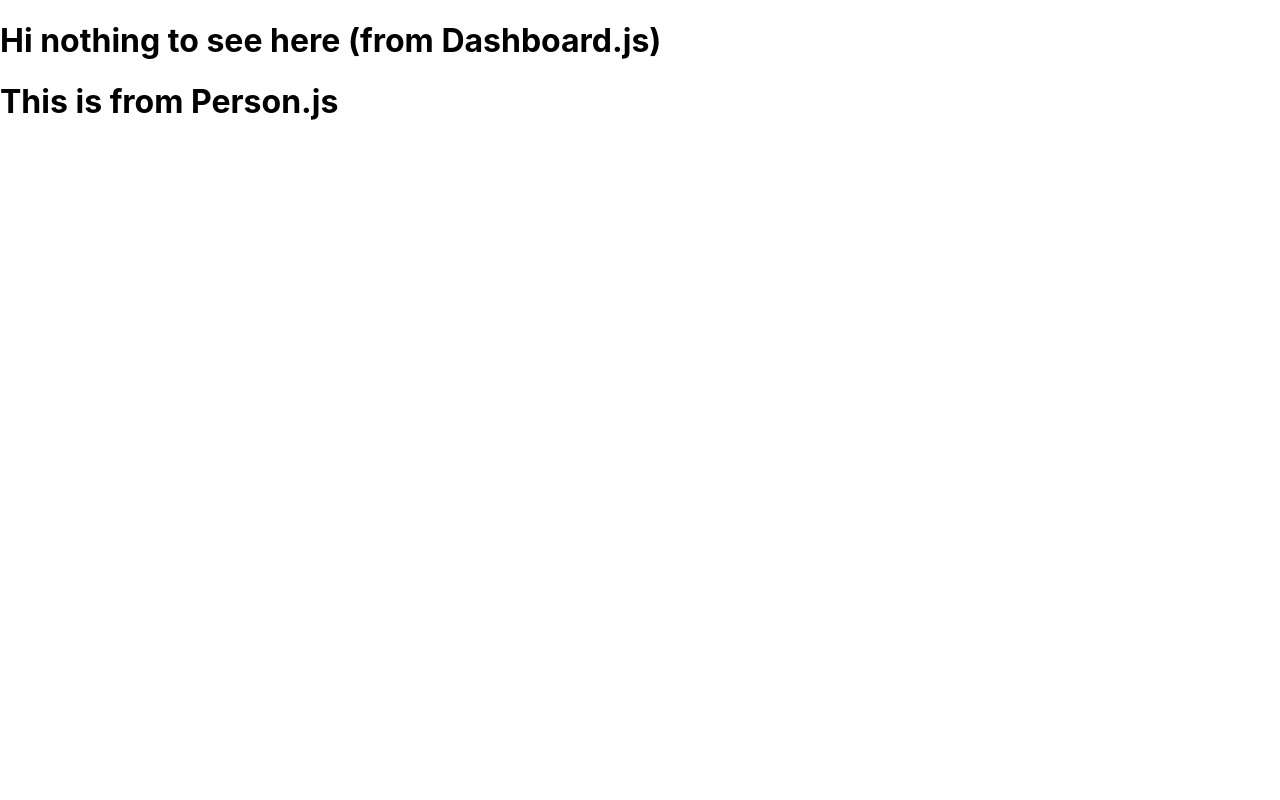
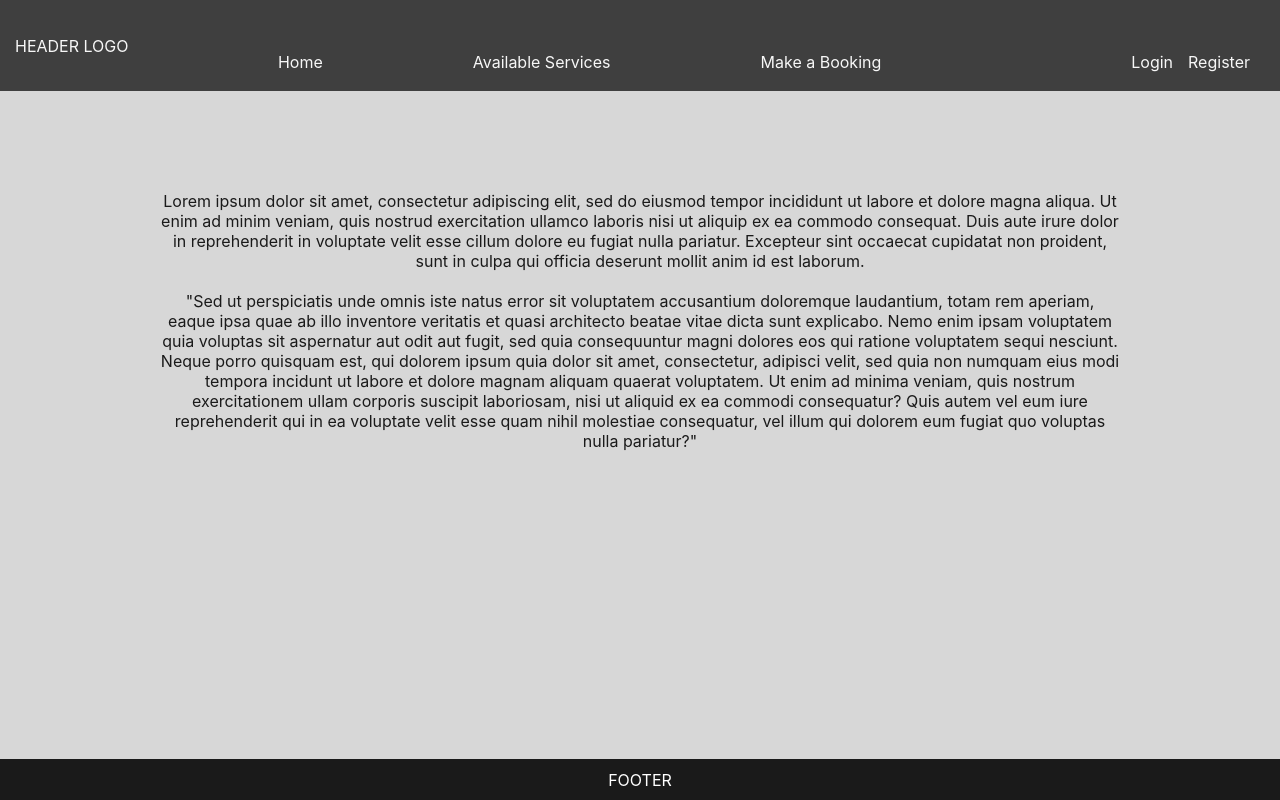
Before and after one commit to RMIT-SEPT/majorproject-2-thurs-18-30-6, a React (Create React App) app in the folder FrontEnd/frontend-react/: page / in a window 1280 px wide. Built offline with nearby package versions, Linux system fonts and the light colour scheme.

Commit message:
Started main webpage. Created and styled.

```diff
--- a/FrontEnd/frontend-react/src/App.css
+++ b/FrontEnd/frontend-react/src/App.css
@@ -36,3 +36,8 @@
     transform: rotate(360deg);
   }
 }
+
+html {
+  background-color: lightgray;
+  opacity: 90%;
+}
--- a/FrontEnd/frontend-react/src/App.js
+++ b/FrontEnd/frontend-react/src/App.js
@@ -1,13 +1,19 @@
 import React from 'react';
-// import logo from './logo.svg';
 import './App.css';
 
-import Dashboard from './components/Dashboard';
+// components
+import Header from './components/header_component/header'
+import Footer from './components/footer_component/footer'
+import Homepage from './components/pages/homepage'
 
 function App() {
   return (
     <div>
-      <Dashboard/>
+      <Header/>
+
+      <Homepage/>
+
+      <Footer/>
     </div>
   );
 }
--- /dev/null
+++ b/FrontEnd/frontend-react/src/assets/footer.css
@@ -0,0 +1,20 @@
+/*
+    CSS file for footer of react website
+    Author: Rodrigo Miguel Rojas (s3784466)
+ */
+.footer{
+    position: fixed;
+    left: 0;
+    bottom: 0;
+    width: 100%;
+    color: white;
+    background: black;
+    height: 40px;
+    border-top: 1px solid black;
+}
+
+.footerText {
+    text-align: center;
+    margin-bottom: 10px;
+    margin-top: 10px;
+}
--- /dev/null
+++ b/FrontEnd/frontend-react/src/assets/header.css
@@ -0,0 +1,61 @@
+/*
+    CSS file for header of react website
+    Author: Rodrigo Miguel Rojas (s3784466)
+ */
+.header {
+    display: block;
+    position: relative;
+    width: 100%;
+    color: white;
+    background: black;
+    height: 90px;
+    opacity: 80%;
+    border-bottom: 1px solid black;
+}
+
+.logo {
+    position: absolute;
+    top: 40%;
+    left: 15px;
+    @include translateY(-40%)
+}
+
+.navbar {
+    position: absolute;
+    top: 40%;
+    right: 15px;
+    @include translateY(-40%);
+}
+
+.list {
+    list-style-type: none;
+}
+
+.mainNav {
+    display: inline-block;
+    margin-right: 150px;
+    line-height: normal;
+}
+
+.loginNav {
+    display: inline-block;
+    margin-right: 15px;
+    margin-left: 100px;
+    line-height: normal;
+}
+
+.registerNav {
+    display: inline-block;
+    margin-right: 15px;
+    line-height: normal;
+}
+
+a {
+    text-decoration: none;
+    color: white;
+}
+
+a:hover {
+    text-decoration: none;
+    color: lightblue;
+}
--- /dev/null
+++ b/FrontEnd/frontend-react/src/assets/homepage.css
@@ -0,0 +1,12 @@
+/*
+    CSS file for homepage of react website
+    Author: Rodrigo Miguel Rojas (s3784466)
+ */
+
+.bodyText {
+    text-align: center;
+    margin-top: 100px;
+    width: 75%;
+    margin-left: auto;
+    margin-right: auto;
+}
--- a/FrontEnd/frontend-react/src/components/Dashboard.js
+++ /dev/null
@@ -1,15 +0,0 @@
-import React, { Component } from 'react'
-import Person from './Persons/Person'
-
-class Dashboard extends Component {
-    render() {
-        return (
-            <div>
-                <h1>Hi nothing to see here (from Dashboard.js)</h1>
-                <Person/>
-            </div>
-        )
-    }
-}
-
-export default Dashboard;
--- a/FrontEnd/frontend-react/src/components/Persons/Person.js
+++ /dev/null
@@ -1,12 +0,0 @@
-import React, { Component } from 'react'
-
-class Person extends Component {
-    render() {
-        return (
-            <div>
-                <h1>This is from Person.js</h1>
-            </div>
-        )
-    }
-}
-export default Person;
--- /dev/null
+++ b/FrontEnd/frontend-react/src/components/footer_component/footer.js
@@ -0,0 +1,22 @@
+/*
+    JS file for footer of react website
+    Author: Rodrigo Miguel Rojas (s3784466)
+ */
+import React, {Component} from 'react';
+import '../../assets/footer.css';
+
+class Footer extends Component {
+    render() {
+        return (
+            <footer className={'footer'}>
+                {/*Component type: to remove when finished*/}
+                <p className={'footerText'}>FOOTER</p>
+
+                {/*Add company details for footer*/}
+
+            </footer>
+        );
+    }
+}
+
+export default Footer;
--- /dev/null
+++ b/FrontEnd/frontend-react/src/components/header_component/header.js
@@ -0,0 +1,33 @@
+/*
+    JS file for header of react website
+    Author: Rodrigo Miguel Rojas (s3784466)
+ */
+import React, {Component} from 'react';
+import '../../assets/header.css';
+
+class Header extends Component {
+    render() {
+        return (
+            <header className={'header'}>
+
+                {/*Div for Website Logo (insert ref to logo image)*/}
+                <div className={'logo'}>
+                    HEADER LOGO
+                </div>
+
+                {/*navbar for website (css later)*/}
+                <nav className={'navbar'}>
+                    <ul className={'list'}>
+                        <li className={'mainNav'}><a href={"/"}> Home </a></li>
+                        <li className={'mainNav'}><a href={"/"}> Available Services </a></li>
+                        <li className={'mainNav'}><a href={"/"}> Make a Booking </a></li>
+                        <li className={'loginNav'}><a href={"/"}> Login </a></li>
+                        <li className={'registerNav'}><a href={"/"}> Register </a></li>
+                    </ul>
+                </nav>
+            </header>
+        );
+    }
+}
+
+export default Header;
--- /dev/null
+++ b/FrontEnd/frontend-react/src/components/pages/homepage.js
@@ -0,0 +1,32 @@
+/*
+    JS file for homepage of react website
+    Author: Rodrigo Miguel Rojas (s3784466)
+ */
+import React, {Component} from 'react';
+import '../../assets/homepage.css'
+
+class Homepage extends Component {
+    render() {
+        return (
+            <div className={'bodyText'}>
+                Lorem ipsum dolor sit amet, consectetur adipiscing elit, sed do eiusmod tempor incididunt ut labore et
+                dolore magna aliqua. Ut enim ad minim veniam, quis nostrud exercitation ullamco laboris nisi ut aliquip
+                ex ea commodo consequat. Duis aute irure dolor in reprehenderit in voluptate velit esse cillum dolore eu
+                fugiat nulla pariatur. Excepteur sint occaecat cupidatat non proident, sunt in culpa qui officia
+                deserunt mollit anim id est laborum. <br/> <br/>
+
+                "Sed ut perspiciatis unde omnis iste natus error sit voluptatem accusantium doloremque laudantium,
+                totam rem aperiam, eaque ipsa quae ab illo inventore veritatis et quasi architecto beatae vitae dicta
+                sunt explicabo. Nemo enim ipsam voluptatem quia voluptas sit aspernatur aut odit aut fugit, sed quia
+                consequuntur magni dolores eos qui ratione voluptatem sequi nesciunt. Neque porro quisquam est, qui
+                dolorem ipsum quia dolor sit amet, consectetur, adipisci velit, sed quia non numquam eius modi tempora
+                incidunt ut labore et dolore magnam aliquam quaerat voluptatem. Ut enim ad minima veniam, quis nostrum
+                exercitationem ullam corporis suscipit laboriosam, nisi ut aliquid ex ea commodi consequatur? Quis autem
+                vel eum iure reprehenderit qui in ea voluptate velit esse quam nihil molestiae consequatur, vel illum
+                qui dolorem eum fugiat quo voluptas nulla pariatur?"
+            </div>
+        );
+    }
+}
+
+export default Homepage;
```
Also changed, not shown: FrontEnd/frontend-react/src/logo.svg (deleted).
